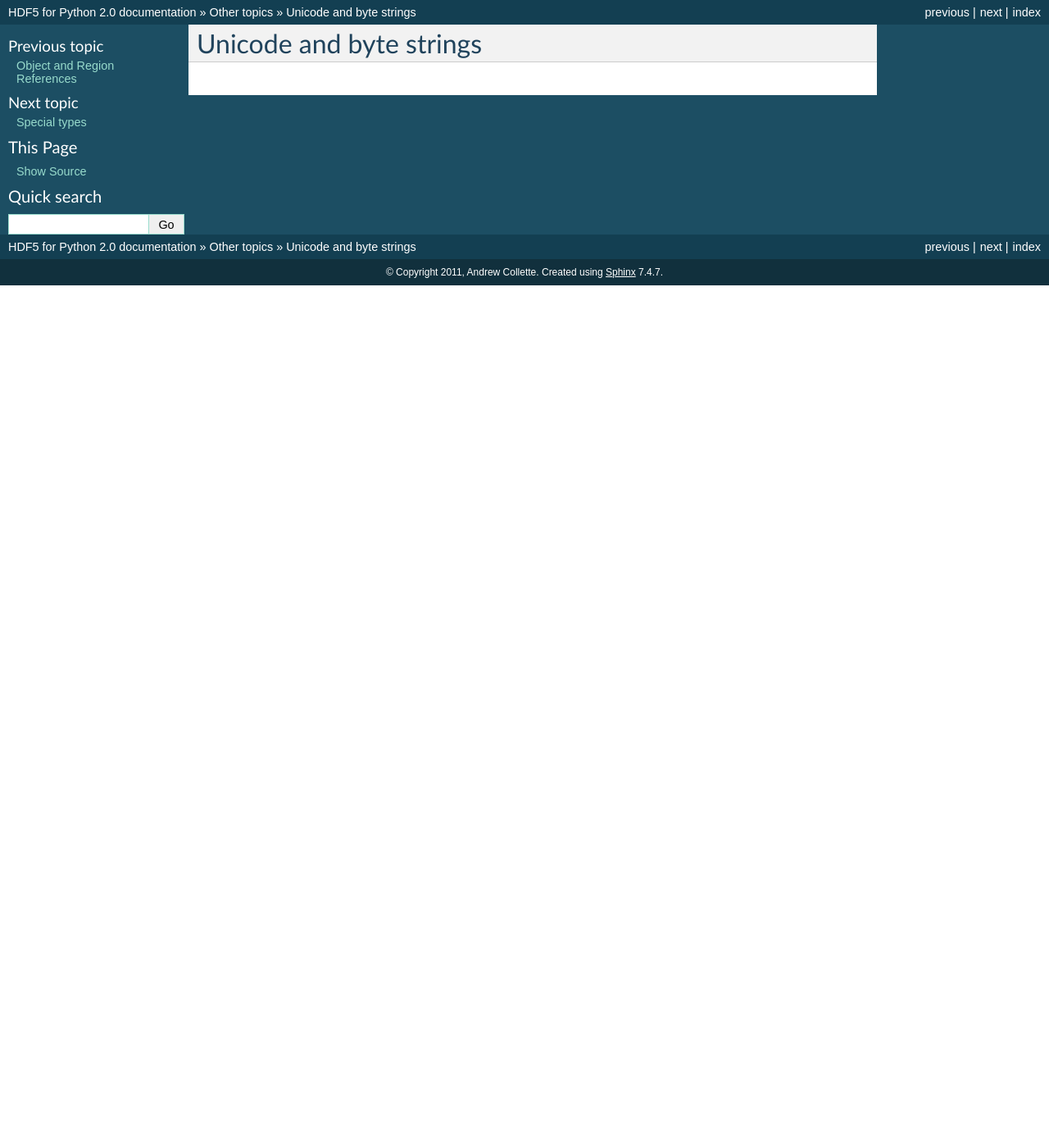
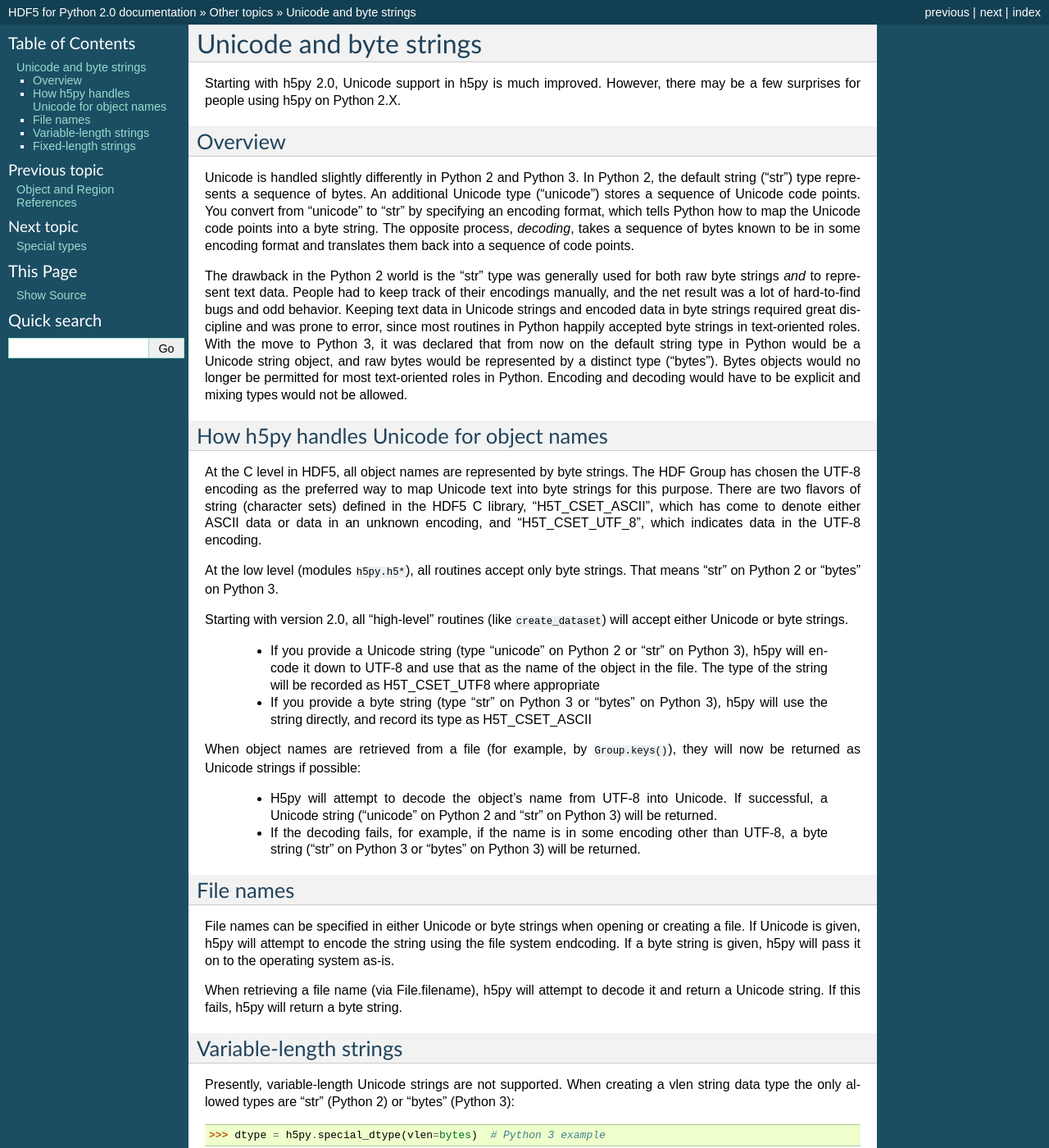
Before and after one commit to google-code-export/h5py, a Sphinx documentation site: the page built from docs/source/topics/unicode.rst, in a window 1280 px wide and 1400 px high. Shown: the whole window at 82% size. Built offline with Sphinx 7.4.7, drawn with Linux system fonts in a browser that asks for light colours; some of the changed text lies outside the part shown.

Commit message:
Add Unicode section to docs

```diff
--- a/docs/source/high/dims.rst
+++ b/docs/source/high/dims.rst
@@ -11,9 +11,9 @@ multidimensional array along the dimension of interest should be equal to the
 length of the dimension scale, but HDF5 does not enforce this property.
 
 The HDF5 library provides the H5DS API for working with dimension scales. H5py
-provides low-level bindings to this API in :module:`h5py.h5ds`. These low-level
+provides low-level bindings to this API in :mod:`h5py.h5ds`. These low-level
 bindings are in turn used to provide a high-level interface through the
-:property:`Dataset.dims` property. Suppose we have the following data file::
+``Dataset.dims`` property. Suppose we have the following data file::
 
     f = File('foo.h5', 'w')
     f['data'] = np.ones((4, 3, 2), 'f')
--- a/docs/source/topics/unicode.rst
+++ b/docs/source/topics/unicode.rst
@@ -1,3 +1,89 @@
 
 Unicode and byte strings
 ========================
+
+Starting with h5py 2.0, Unicode support in h5py is much improved.  However,
+there may be a few surprises for people using h5py on Python 2.X.
+
+Overview
+--------
+
+Unicode is handled slightly differently in Python 2 and Python 3.  In Python
+2, the default string ("str") type represents a sequence of bytes.  An
+additional Unicode type ("unicode") stores a sequence of Unicode code points.
+You convert from "unicode" to "str" by specifying an encoding format, which
+tells Python how to map the Unicode code points into a byte string.  The
+opposite process, `decoding`, takes a sequence of bytes known to be in some
+encoding format and translates them back into a sequence of code points.
+
+The drawback in the Python 2 world is the "str" type was generally used for
+both raw byte strings `and` to represent text data.  People had to keep track
+of their encodings manually, and the net result was a lot of hard-to-find bugs
+and odd behavior.  Keeping text data in Unicode strings and encoded data in
+byte strings required great discipline and was prone to error, since most
+routines in Python happily accepted byte strings in text-oriented roles.
+With the move to Python 3, it was declared that from now on
+the default string type in Python would be a Unicode string object, and raw
+bytes would be represented by a distinct type ("bytes").  Bytes objects would
+no longer be permitted for most text-oriented roles in Python.  Encoding and
+decoding would have to be explicit and mixing types would not be allowed.
+
+How h5py handles Unicode for object names
+-----------------------------------------
+At the C level in HDF5, all object names are represented by byte strings.  The
+HDF Group has chosen the UTF-8 encoding as the preferred way to map Unicode
+text into byte strings for this purpose.  There are two flavors of string
+(character sets) defined in the HDF5 C library, "H5T_CSET_ASCII", which has
+come to denote either ASCII data or data in an unknown encoding, and
+"H5T_CSET_UTF_8", which indicates data in the UTF-8 encoding.
+
+At the low level (modules ``h5py.h5*``), all routines accept only byte strings.
+That means "str" on Python 2 or "bytes" on Python 3.
+
+Starting with version 2.0, all "high-level" routines (like ``create_dataset``)
+will accept either Unicode or byte strings.
+
+    * If you provide a Unicode string   (type "unicode" on Python 2 or "str"
+      on Python 3), h5py will encode it down to UTF-8 and use that as the name
+      of the object in the file.  The type of the string will be recorded as
+      H5T_CSET_UTF8 where appropriate
+    * If you provide a byte string (type "str" on Python 3 or "bytes" on
+      Python 3), h5py will use the string directly, and record its type as
+      H5T_CSET_ASCII
+
+When object names are retrieved from a file (for example, by ``Group.keys()``),
+they will now be returned as Unicode strings if possible:
+
+    * H5py will attempt to decode the object's name from UTF-8 into Unicode.
+      If successful, a Unicode string ("unicode" on Python 2 and "str" on
+      Python 3) will be returned.
+    * If the decoding fails, for example, if the name is in some encoding
+      other than UTF-8, a byte string ("str" on Python 3 or "bytes" on Python
+      3) will be returned.
+
+File names
+----------
+
+File names can be specified in either Unicode or byte strings when opening or
+creating a file.  If Unicode is given, h5py will attempt to encode the string
+using the file system endcoding.  If a byte string is given, h5py will pass it
+on to the operating system as-is.
+
+When retrieving a file name (via File.filename), h5py will attempt to decode it
+and return a Unicode string.  If this fails, h5py will return a byte string.
+
+Variable-length strings
+-----------------------
+
+Presently, variable-length Unicode strings are not supported.  When creating
+a vlen string data type the only allowed types are "str" (Python 2) or "bytes"
+(Python 3)::
+
+    >>> dtype = h5py.special_dtype(vlen=bytes)  # Python 3 example
+
+Fixed-length strings
+--------------------
+
+The NumPy "fixed-length" Unicode type (typecode "U") is not supported.  HDF5
+does not define a fixed-width "wide character" type, only the variable-width
+UTF-8 encoding.
```
